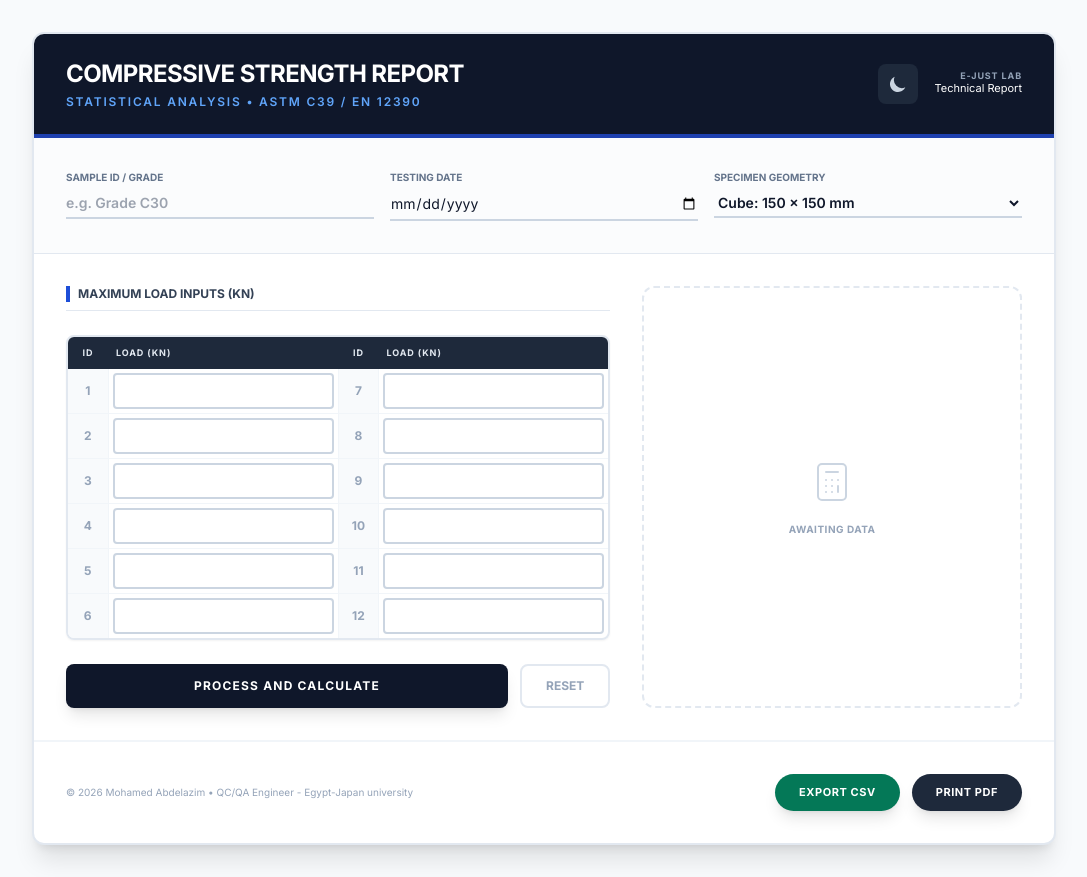
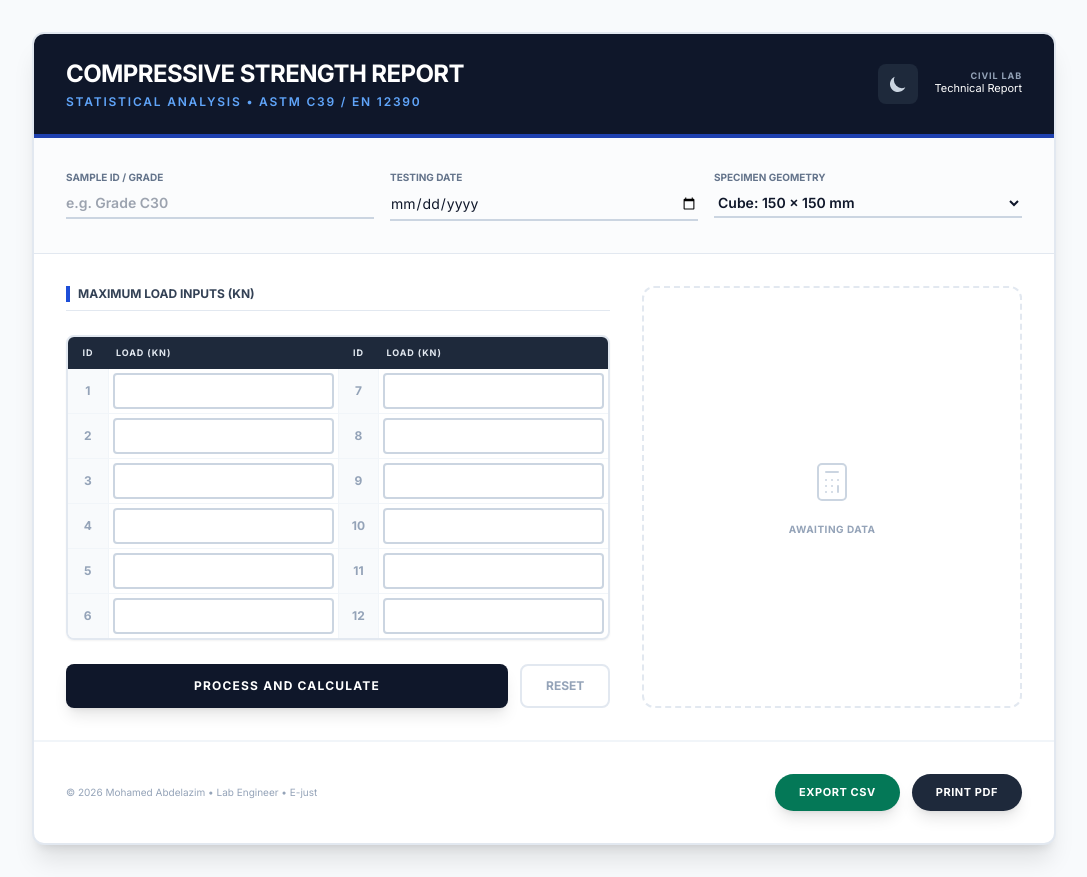
Before and after one commit to MohamedElnaggar00/Quick.Civil.Lab.Suit, a plain HTML site: page stress_test.html in a window 1280 px wide. Shown: the whole page, without its empty margins (96-1183 px from the left). Drawn offline with nearby package versions, Linux system fonts and the light colour scheme.

Commit message:
Update stress_test.html

```diff
--- a/stress_test.html
+++ b/stress_test.html
@@ -66,7 +66,7 @@
                     <svg id="moon-icon" class="w-5 h-5" fill="currentColor" viewBox="0 0 20 20"><path d="M17.293 13.293A8 8 0 016.707 2.707a8.001 8.001 0 1010.586 10.586z"></path></svg>
                 </button>
                 <div class="text-right">
-                    <p class="text-slate-400 text-[9px] uppercase font-bold tracking-widest leading-none">E-JUST Lab</p>
+                    <p class="text-slate-400 text-[9px] uppercase font-bold tracking-widest leading-none">Civil Lab</p>
                     <p class="text-white text-[11px] font-medium">Technical Report</p>
                 </div>
             </div>
@@ -185,7 +185,7 @@
         <!-- Footer -->
         <div class="flex flex-col md:flex-row justify-between items-center p-6 sm:p-8 border-t-2 border-slate-100 dark:border-slate-800 gap-6 no-print">
             <p class="text-[10px] text-slate-400 font-medium text-center md:text-left leading-relaxed">
-                © 2026 Mohamed Abdelazim • QC/QA Engineer - Egypt-Japan university
+                © 2026 Mohamed Abdelazim • Lab Engineer • E-just
             </p>
             <div class="flex w-full sm:w-auto gap-3">
                 <button onclick="exportToCSV()" class="flex-1 sm:flex-none bg-emerald-700 hover:bg-emerald-800 text-white text-[11px] font-bold py-2.5 px-6 rounded-full transition shadow-lg uppercase tracking-wider">
```
